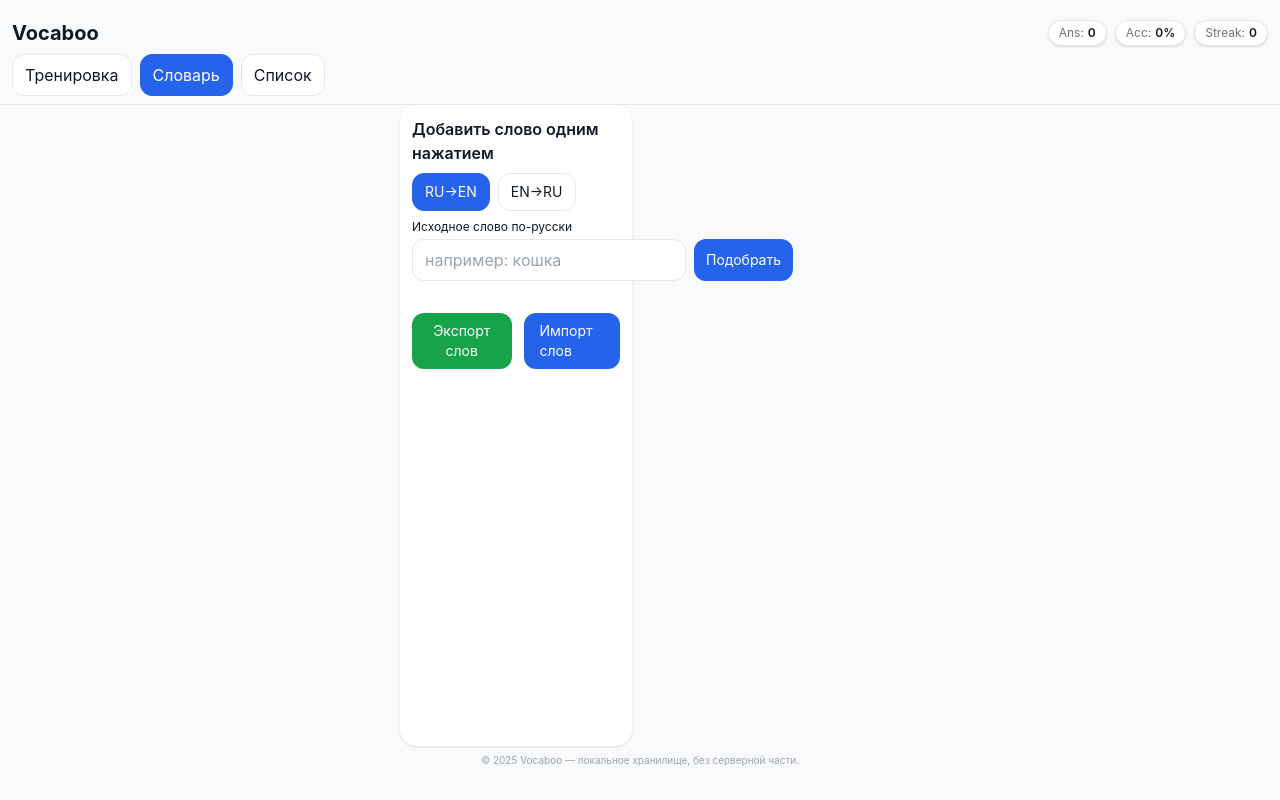
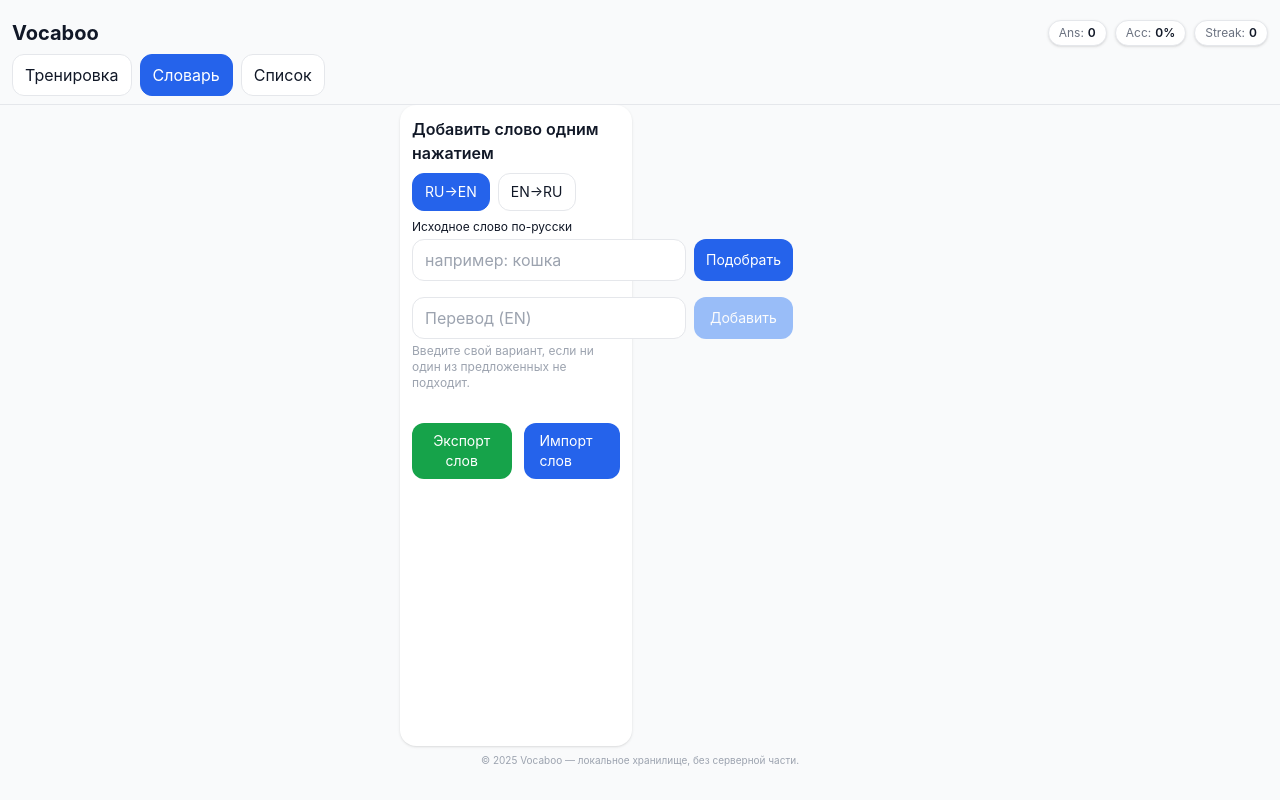
Before and after one commit to muratbyazrov/Vocaboo, a React (Create React App) app: page / in a window 1280 px wide. Both pictures are taken after a click on the button "Словарь". Built offline with nearby package versions, Linux system fonts and the light colour scheme.

Commit message:
улучшен ввод слов в словаер

```diff
--- a/src/App.js
+++ b/src/App.js
@@ -248,6 +248,8 @@ export default function App() {
     setLoading(false);
   }
 
+  const [addSuccess, setAddSuccess] = useState(false);
+
   function handleSelectSuggestion(s) {
     const q = sourceInput.trim();
     if (!q || !s) return;
@@ -260,6 +262,10 @@ export default function App() {
       stats: {seen: 0, correct: 0, wrong: 0},
     };
     setWords([newItem, ...words]);
+    setSourceInput('');
+    setSuggestions([]);
+    setAddSuccess(true);
+    setTimeout(() => setAddSuccess(false), 1200);
   }
 
   function beginEdit(w) {
@@ -549,6 +555,24 @@ export default function App() {
                     </button>
                   ))}
                 </div>
+                {/* Ручной ввод слова */}
+                <ManualAddWord
+                  direction={direction}
+                  sourceInput={sourceInput}
+                  onAdd={(ru, en) => {
+                    const newItem = {
+                      id: safeUUID(),
+                      ru,
+                      en,
+                      stats: {seen: 0, correct: 0, wrong: 0},
+                    };
+                    setWords([newItem, ...words]);
+                    setAddSuccess(true);
+                    setSourceInput('');
+                    setSuggestions([]);
+                    setTimeout(() => setAddSuccess(false), 1200);
+                  }}
+                />
                 {/* Экспорт / Импорт */}
                 <div className="mt-6 flex gap-3">
                   <button
@@ -567,9 +591,17 @@ export default function App() {
                     />
                   </label>
                 </div>
+                <div className="relative">
+                  {addSuccess && (
+                    <div className="absolute left-0 right-0 top-[50px] mx-auto flex justify-center z-10 pointer-events-none">
+                      <div className="bg-green-500 text-white rounded-xl px-4 py-2 text-sm shadow transition-all animate-fade-in-out">
+                        Слово добавлено!
+                      </div>
+                    </div>
+                  )}
+                </div>
               </div>
-
-              {/* Удалён блок "Недавно добавленные" */}
+              {/* ...existing code... */}
             </section>
           )}
 
@@ -798,3 +830,45 @@ function handleImportWordsFactory(words, setWords) {
     e.target.value = '';
   }
 }
+
+// Добавьте компонент для ручного ввода слова:
+function ManualAddWord({ direction, sourceInput, onAdd }) {
+  const [val, setVal] = useState('');
+
+  // Для ru2en: ru = sourceInput, en = val
+  // Для en2ru: ru = val, en = sourceInput
+  const canAdd = val.trim();
+
+  function handleManualAdd() {
+    if (!canAdd) return;
+    if (direction === 'ru2en') {
+      onAdd(sourceInput.trim(), val.trim());
+    } else {
+      onAdd(val.trim(), sourceInput.trim());
+    }
+    setVal('');
+  }
+
+  return (
+    <div className="mt-2 mb-2">
+      <div className="flex gap-2 mb-1">
+        <input
+          className="flex-1 border rounded-xl px-3 py-2 text-base"
+          value={val}
+          onChange={e => setVal(e.target.value)}
+          placeholder={direction === 'ru2en' ? 'Перевод (EN)' : 'Перевод (RU)'}
+        />
+        <button
+          className="px-4 py-2 rounded-xl bg-blue-500 text-white text-sm disabled:opacity-50"
+          onClick={handleManualAdd}
+          disabled={!canAdd}
+        >
+          Добавить
+        </button>
+      </div>
+      <div className="text-xs text-gray-400">
+        Введите свой вариант, если ни один из предложенных не подходит.
+      </div>
+    </div>
+  );
+}
```
